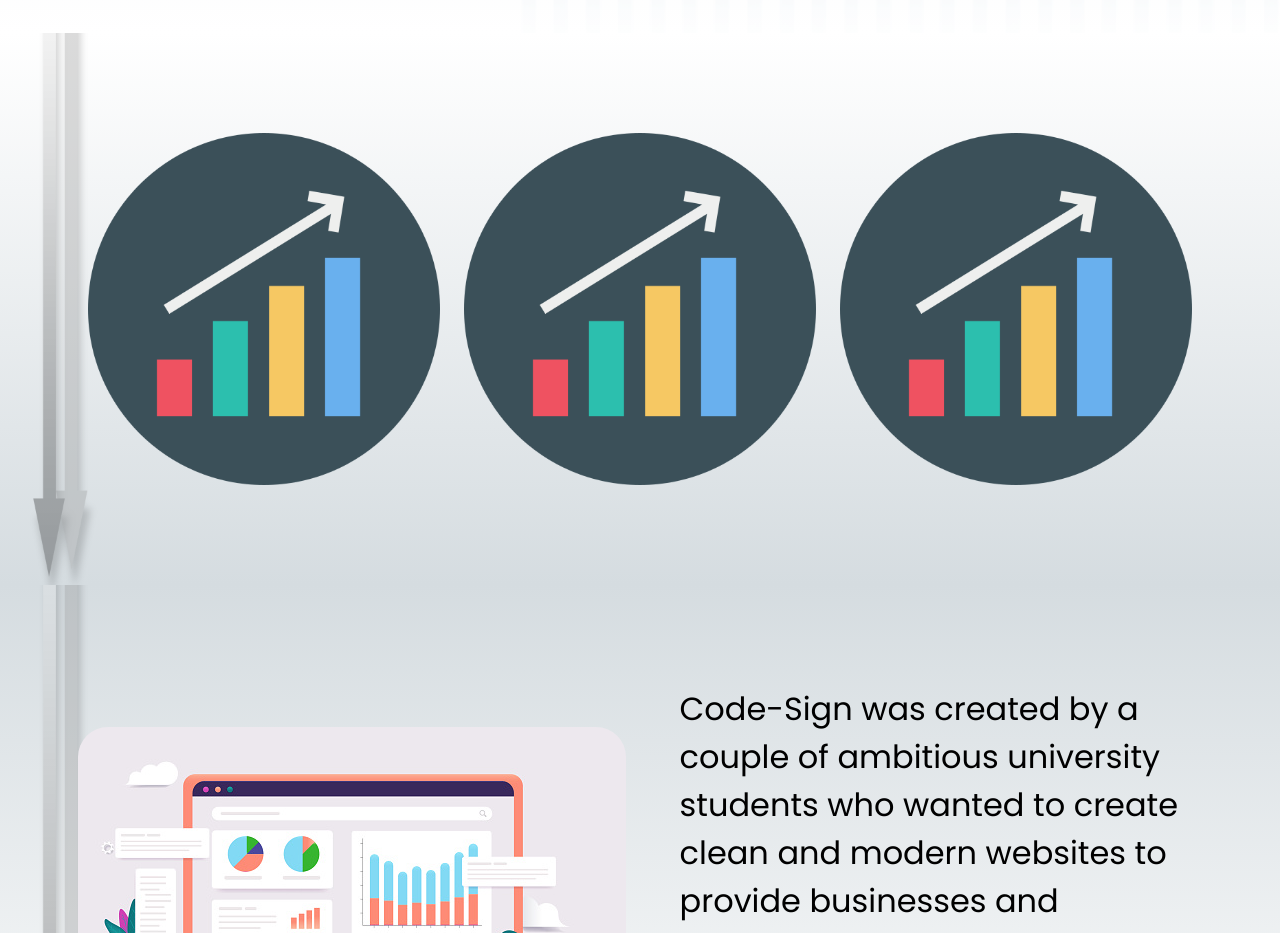
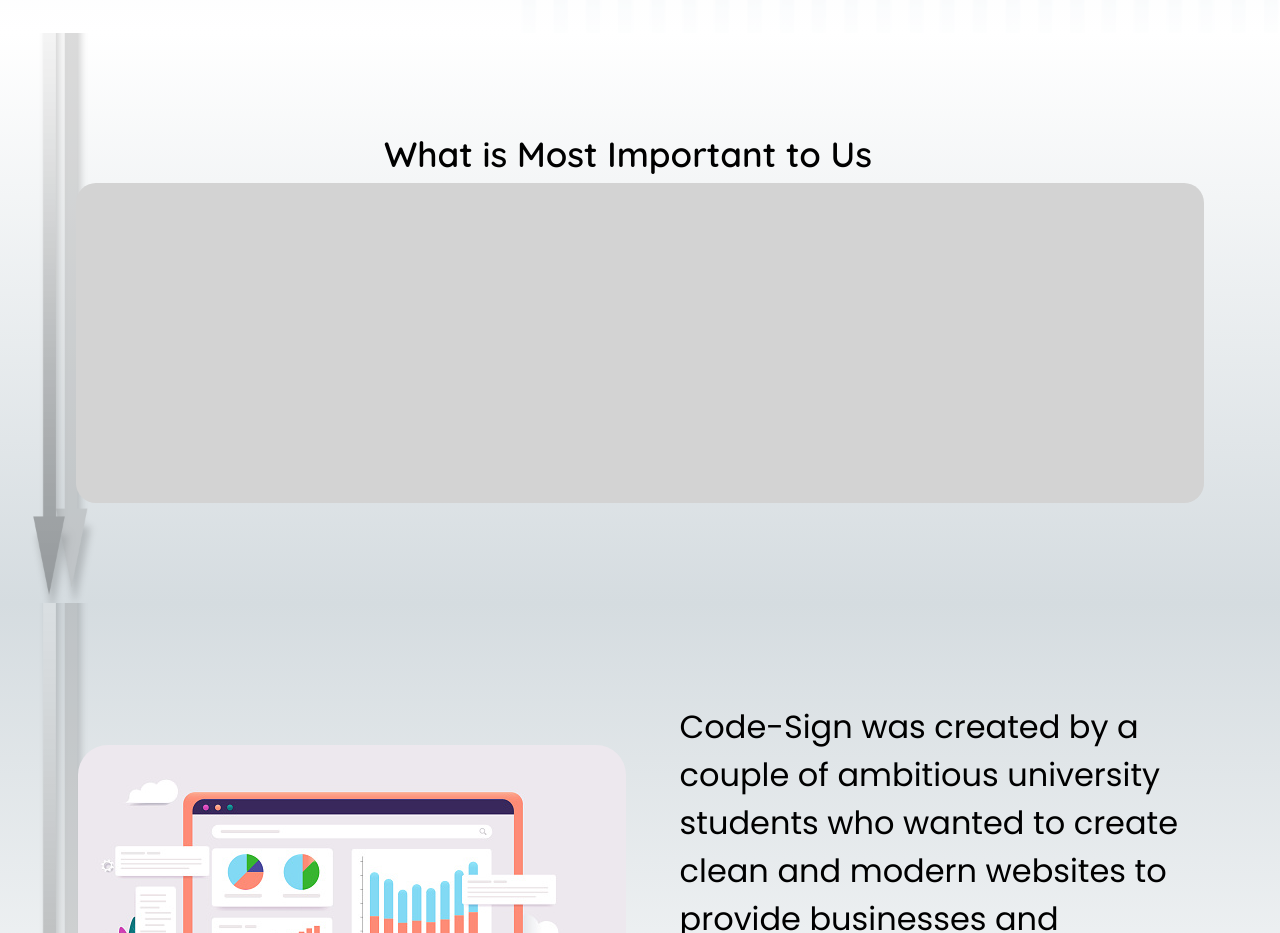
Before and after one commit to CodeDashSign/Code-Sign, a React (Create React App) app in the folder code-sign/: page / in a window 1280 px wide. Shown: the part 1800-2733 px from the top of the page. Built offline with nearby package versions, Linux system fonts and the light colour scheme; a web font is replaced by a local one.

Commit message:
Started on principle page

```diff
--- a/code-sign/src/Components/Principles.css
+++ b/code-sign/src/Components/Principles.css
@@ -11,3 +11,18 @@
   background-repeat: no-repeat;
   background-image: url("../Images/arrows.png"), linear-gradient(white, #d5dce0);
 }
+
+.principleTitle {
+  font-family: "Quicksand", sans-serif;
+  color: black;
+  font-weight: 600;
+  font-size: 35px;
+  text-align: center;
+}
+
+.rectangle {
+  width: 90vw;
+  height: 40vh;
+  background: lightgrey;
+  border-radius: 20px
+}
--- a/code-sign/src/Components/Principles.js
+++ b/code-sign/src/Components/Principles.js
@@ -2,21 +2,17 @@ import "./Principles.css";
 import { Container, Row, Col } from "react-bootstrap";
 import { useInView } from "react-intersection-observer";
 import graph from "../Images/graph.png";
+import { Stage, Layer, Rect, Text, Circle, Line } from 'react-konva';
 
 function Principles() {
   return (
     <Container fluid className="principlesParent">
       <Container fluid className="principles" id="principles">
         <Row className="text-center" style={{ margin: "auto" }}>
-          <Col>
-            <img src={graph} width={"100%"} />
-          </Col>
-          <Col>
-            <img src={graph} width={"100%"} />
-          </Col>
-          <Col>
-            <img src={graph} width={"100%"} />
-          </Col>
+        <Row className="title">
+          <h1 className="principleTitle">What is Most Important to Us</h1>
+        </Row>
+        <div class="rectangle"></div>
         </Row>
       </Container>
     </Container>
```
